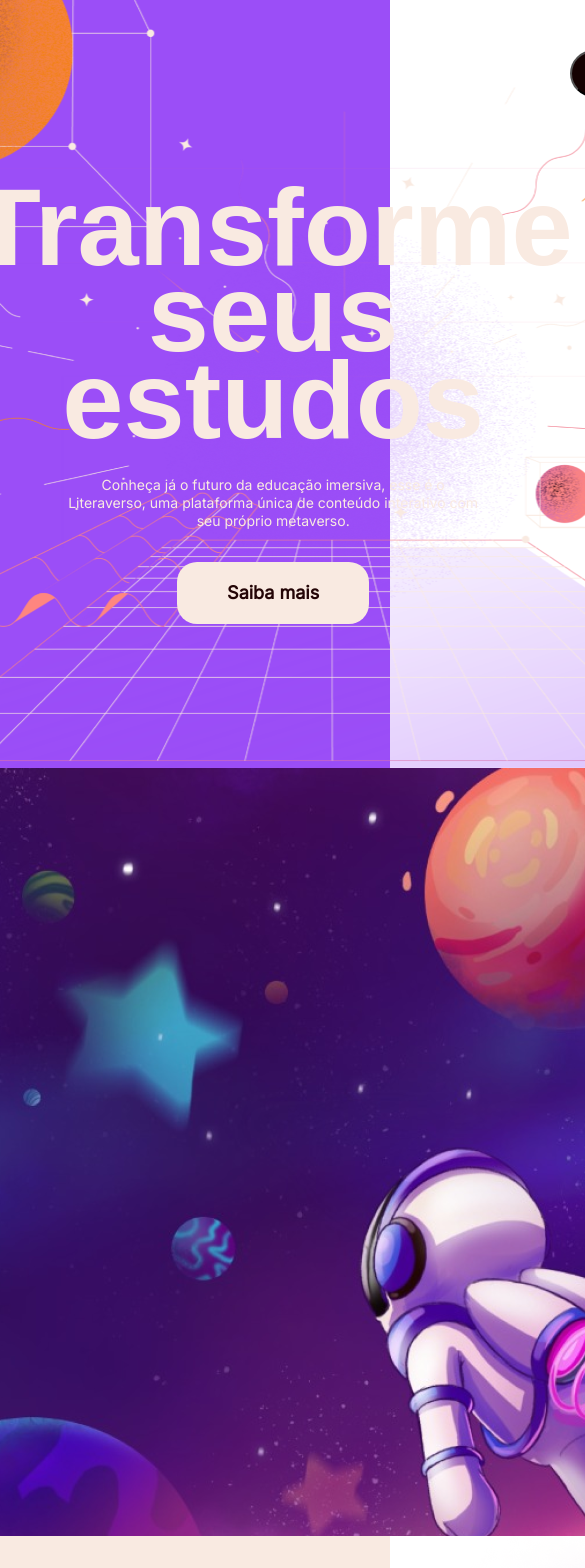
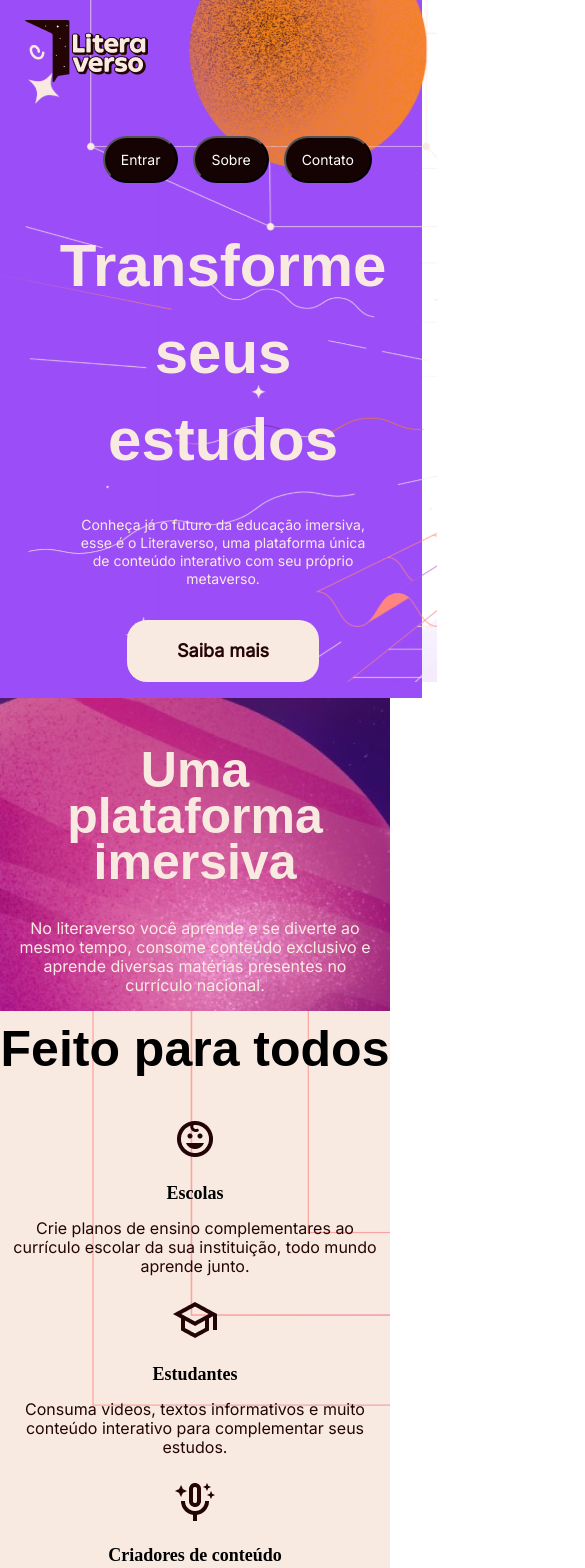
Before and after one commit to caxone/lp-fillet, a React (Create React App) app: page / in a window 390 px wide. Shown: the top 1568 px of the page, 585 px wide, since content can reach past the window. Built offline with nearby package versions, Linux system fonts and the light colour scheme; a web font is replaced by a local one.

Commit message:
mobile adjusts

```diff
--- a/src/components/Sections/About/styles.ts
+++ b/src/components/Sections/About/styles.ts
@@ -8,6 +8,10 @@ export const Container = styled.div`
     width: 100%;
     height: 768px;
     position: relative;
+    @media screen and (max-width: 768px) {
+        height: auto;
+
+    }
 `;
 
 
@@ -17,11 +21,14 @@ export const BackGround = styled.div`
     background-image: url(${backgroundImg});
     background-repeat: no-repeat;
     position: relative;
+    @media screen and (max-width: 768px) {
+        max-width: 100%;
+    }
 `;
 
 
 export const Content = styled.div`
-    min-width: 1441px;
+    width: 1441px;
     height: 100%;
     text-align: center;
     display: flex;
@@ -37,7 +44,12 @@ export const Title  = styled.h1`
     line-height: 92%;
     width: 726px;
     text-align: center;
-    margin-top: 25px
+    margin-top: 25px;
+    @media screen and (max-width: 768px) {
+        font-size: 50px;
+        margin-top: 15px;
+        width: auto;
+    }
 `;
 
 export const ContainerInfo = styled.div`
@@ -45,14 +57,22 @@ export const ContainerInfo = styled.div`
     width: 100%;
     text-align: left;
     margin-left: 150px;
+    @media screen and (max-width: 768px) {
+        flex-direction:column;
+        margin-left: 0;
+
+    }
 `;
 
 
 export const InfoItem = styled.div`
-    display: block;
     width: 305px;
-    text-align: left;
+    text-align: center;
     margin: 10px;
+    @media screen and (max-width: 768px) {
+        width: auto;
+        max-width:100%;
+    }
 `;
 
 
@@ -79,10 +99,15 @@ export const ElipseOrange = styled.img`
     position: absolute;
     top: -180px;
     left: 62px;
+    @media screen and (max-width: 768px) {
+        display: none;
+    }
 `;
-
 export const ElipsePurple = styled.img`
     position: absolute;
     bottom: 300px;
     right: 10px;
+    @media screen and (max-width: 768px) {
+        display: none;
+    }
 `;
--- a/src/components/Sections/Header/index.tsx
+++ b/src/components/Sections/Header/index.tsx
@@ -4,6 +4,7 @@ import {Container,
     Logo,
     Content,
     ButtonsContainer,
+    ButtonsContainerMobile,
     Buttons,
     Title,
     Info,
@@ -12,13 +13,48 @@ import {Container,
 } from './styles';
 import logoImg from '../../../images/Logo.png';
 
+const buttons = [
+    {
+        name:"Entrar",
+        action: ""
+    },
+    {
+        name:"Sobre",
+        action: ""
+    },
+    {
+        name:"Contato",
+        action: ""
+    },
+]
+
+const ButtonsMobile = () => (
+    <ButtonsContainerMobile>
+    {buttons.map(el => (
+        <Buttons>
+            {el.name}
+        </Buttons>
+    ))}
+    </ButtonsContainerMobile>
+);
+
+const ButtonsDesk = () => (
+    <ButtonsContainer>
+    {buttons.map(el => (
+        <Buttons>
+            {el.name}
+        </Buttons>
+    ))}
+    </ButtonsContainer>
+);
+
 const Header: React.FC = () => (
     <Container>
         <BackGround>
             <div>
                 <Logo src={logoImg} alt="Logo" width="123" height="62" />
             </div>
-
+            <ButtonsMobile />
             <Content>
                 <Title>Transforme seus estudos</Title>
                 <ContainerInfo>
@@ -28,17 +64,7 @@ const Header: React.FC = () => (
                     Saiba mais
                 </ButtonInfo>
             </Content>
-            <ButtonsContainer>
-                <Buttons>
-                    Entrar
-                </Buttons>
-                <Buttons>
-                    Sobre
-                </Buttons>
-                <Buttons>
-                    Contato
-                </Buttons>
-            </ButtonsContainer>
+            <ButtonsDesk />
         </BackGround>
     </Container>
 );
--- a/src/components/Sections/Header/styles.ts
+++ b/src/components/Sections/Header/styles.ts
@@ -8,6 +8,11 @@ export const Container = styled.div`
     width: 100%;
     height: 768px;
     position: relative;
+
+    @media screen and (max-width: 768px) {
+        height: auto; /* Alterar a altura para que o conteúdo se ajuste automaticamente */
+        padding: 0 16px 16px 16px;/* Adicionar algum espaçamento ao redor do conteúdo para evitar que fique muito próximo à borda da tela */
+    }
 `;
 
 export const BackGround = styled.div`
@@ -16,11 +21,22 @@ export const BackGround = styled.div`
     background-repeat: no-repeat;
     position: relative;
     width: 1441px;
+
+    @media screen and (max-width: 768px) {
+        height: auto; /* Alterar a altura para que o conteúdo se ajuste automaticamente */
+        width: auto;
+        flex-direction: column;
+    }
 `;
 
 export const Logo = styled.img`
     margin-left: 112px;
     margin-top: 42px;
+
+    @media screen and (max-width: 768px) {
+        margin-left: 40px;
+        margin-top: 20px;
+    }
 `;
 
 export const Content = styled.div`
@@ -41,6 +57,24 @@ export const ButtonsContainer = styled.div`
     text-align: right;
     margin-right: 65px;
     margin-top:50px;
+
+    @media screen and (max-width: 768px) {
+        display: none;
+    }
+
+`;
+
+export const ButtonsContainerMobile = styled.div`
+    display: none;
+
+    @media screen and (max-width: 768px) {
+        display:block;
+        flex-grow: 1;
+        flex-shrink: 0;
+        text-align: right;
+        margin-right: 65px;
+        margin-top:50px;
+    }
 `;
 
 export const Buttons = styled.button`
@@ -67,10 +101,20 @@ export const Title  =styled.h1`
     text-align: center;
     margin: 0 0 32px 0;
     color: #F9EAE1;
+
+    @media screen and (max-width: 768px) {
+        font-size: 60px;
+
+    }
 `;
 
 export const ContainerInfo = styled.div`
     width: 414px;
+    @media screen and (max-width: 768px) {
+       width: 300px;
+
+    }
+
 `;
 
 export const Info = styled.span`
--- a/src/components/Sections/Link/styles.ts
+++ b/src/components/Sections/Link/styles.ts
@@ -42,6 +42,11 @@ export const Content = styled.div`
     align-items: center;
     flex-direction: column;
     justify-content: center;
+    @media screen and (max-width: 768px) {
+        width: auto;
+        margin-left: 0;
+
+    }
 `;
 
 
@@ -53,6 +58,10 @@ export const Title  =styled.h1`
     line-height: 92%;
     text-align: center;
     color: #FFFFFF;
+
+    @media screen and (max-width: 768px) {
+        font-size: 50px;
+    }
 `;
 
 export const ButtonInfo = styled.button`
--- a/src/components/Sections/Presentation/index.tsx
+++ b/src/components/Sections/Presentation/index.tsx
@@ -8,6 +8,7 @@ import {
     Info
 
 } from './styles';
+
 
 const About: React.FC = () => (
     <Container>
--- a/src/components/Sections/Presentation/styles.ts
+++ b/src/components/Sections/Presentation/styles.ts
@@ -8,6 +8,10 @@ export const Container = styled.div`
     width: 100%;
     height: 768px;
     position: relative;
+    @media screen and (max-width: 768px) {
+        height: auto; /* Alterar a altura para que o conteúdo se ajuste automaticamente */
+
+    }
 `;
 
 export const BackGround = styled.div`
@@ -18,13 +22,20 @@ export const BackGround = styled.div`
 `;
 
 export const Content = styled.div`
-    min-width: 1441px;
+    width: 1441px;
     height: 100%;
     text-align: center;
     display: flex;
     align-items: flex-start;
     flex-direction: column;
     justify-content: center;
+
+    @media screen and (max-width: 768px) {
+        height: auto; /* Alterar a altura para que o conteúdo se ajuste automaticamente */
+        padding: 16px; /* Adicionar algum espaçamento ao redor do conteúdo para evitar que fique muito próximo à borda da tela */
+        width: auto;
+
+    }
 `;
 
 export const Title  =styled.h1`
@@ -37,12 +48,28 @@ export const Title  =styled.h1`
     color: #F9EAE1;
     margin-left: 81px;
     width:413px;
+    @media screen and (max-width: 768px) {
+        text-align: center;
+        width: auto;
+        font-size: 50px;
+        margin-left: 0;
+
+    }
+
 `;
 
 export const ContainerInfo = styled.div`
     width: 414px;
     text-align: left;
     margin-left: 81px;
+
+    @media screen and (max-width: 768px) {
+        text-align: center;
+        width: 100%;
+        margin-left: 50px;
+        margin-left: 0;
+
+    }
 `;
 
 export const Info = styled.span`
```
